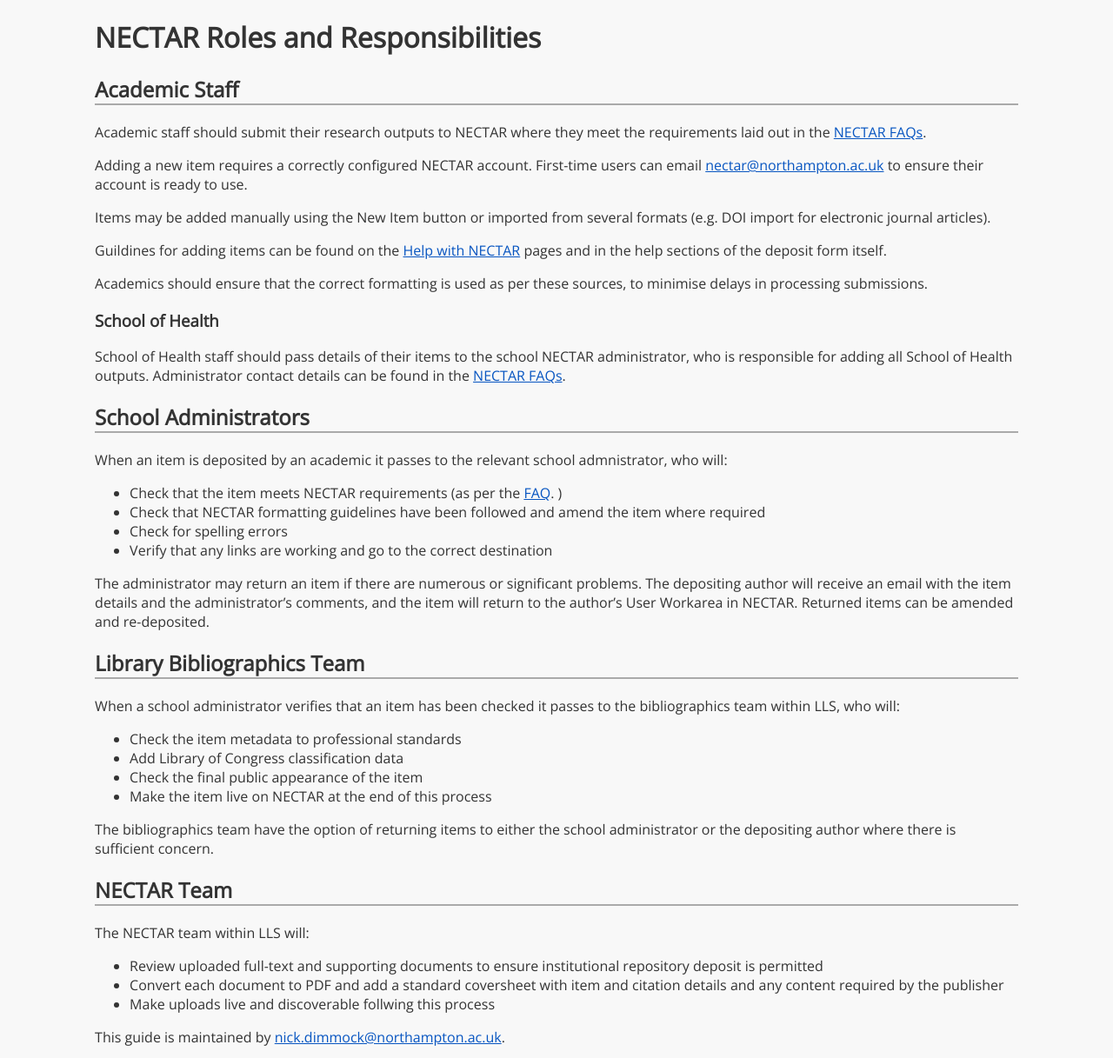
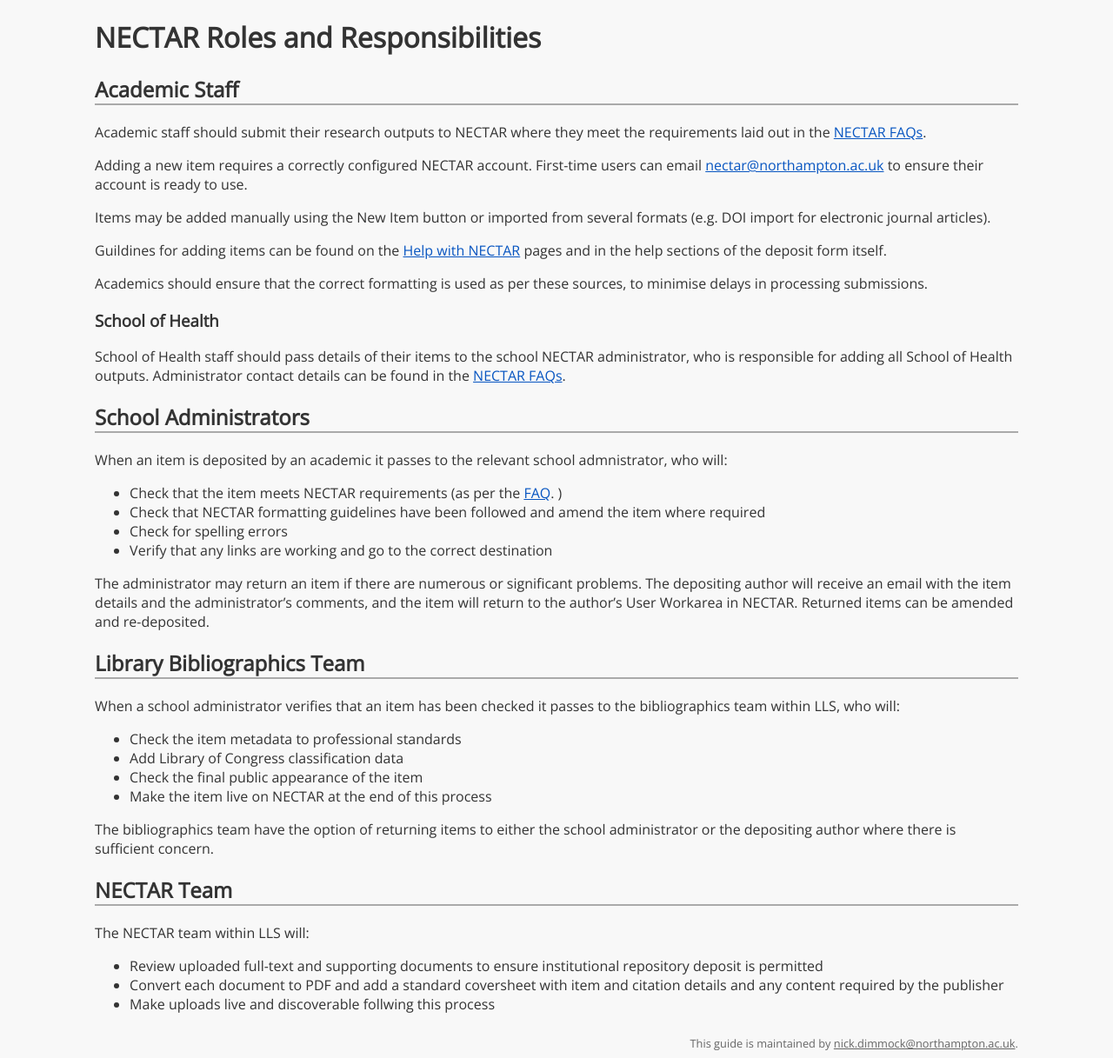
Before and after one commit to NickDimmock/nectar-roles, a Jekyll site: the page built from index.md, in a window 1280 px wide. Shown: the whole page at 87% size. Built offline with Jekyll 4.4.1, drawn with Linux system fonts in a browser that asks for light colours; nearby versions of some CDN libraries; Markdown is read by kramdown in place of the engine named in the settings.

Commit message:
CSS changes

```diff
--- a/stylesheets/styles.css
+++ b/stylesheets/styles.css
@@ -16,6 +16,12 @@
 a:hover {
 	color: #B24926;
 }
-#header {
-	margin: 2% 8% 1em 8%;
+#footer {
+	margin-top: 2em;
+	font-size: 80%;
+	text-align: right;
+	color: #666;
 }
+#footer a, #footer a:visited {
+	color: #666;
+}
```
